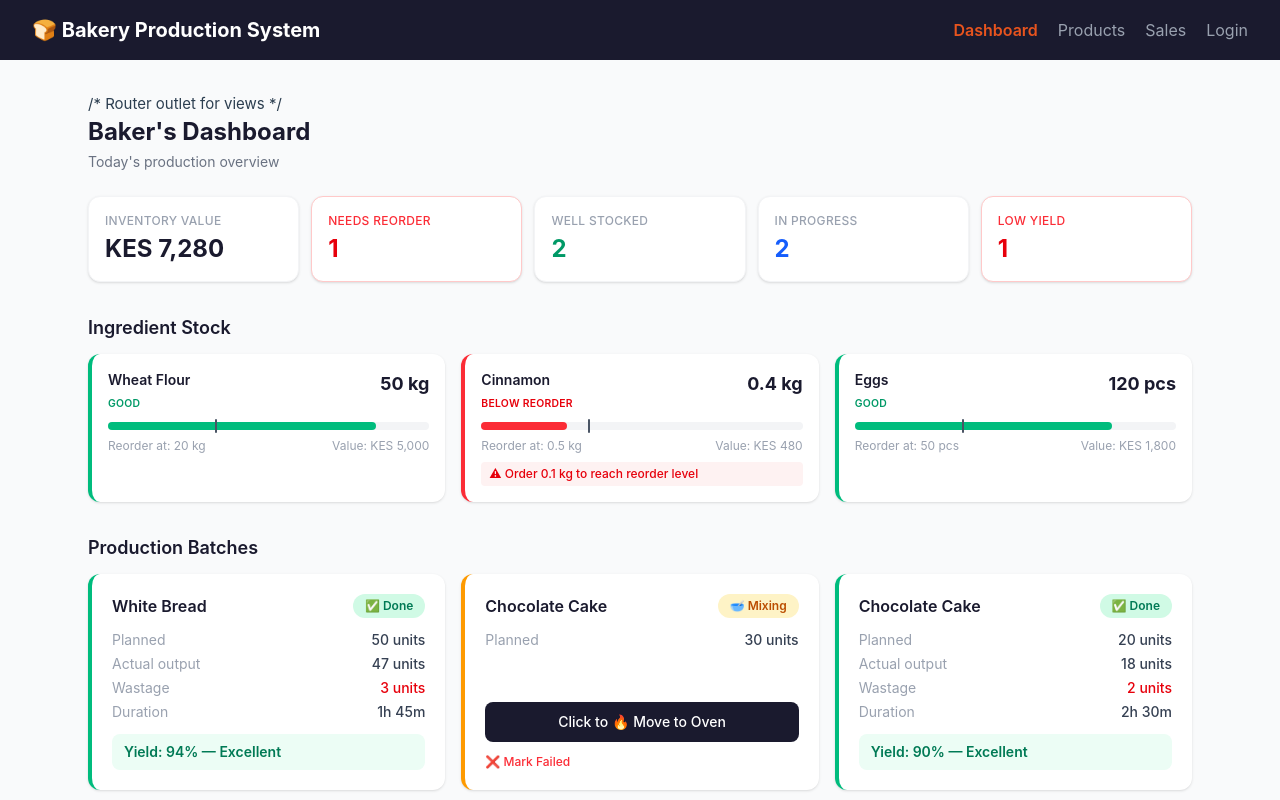
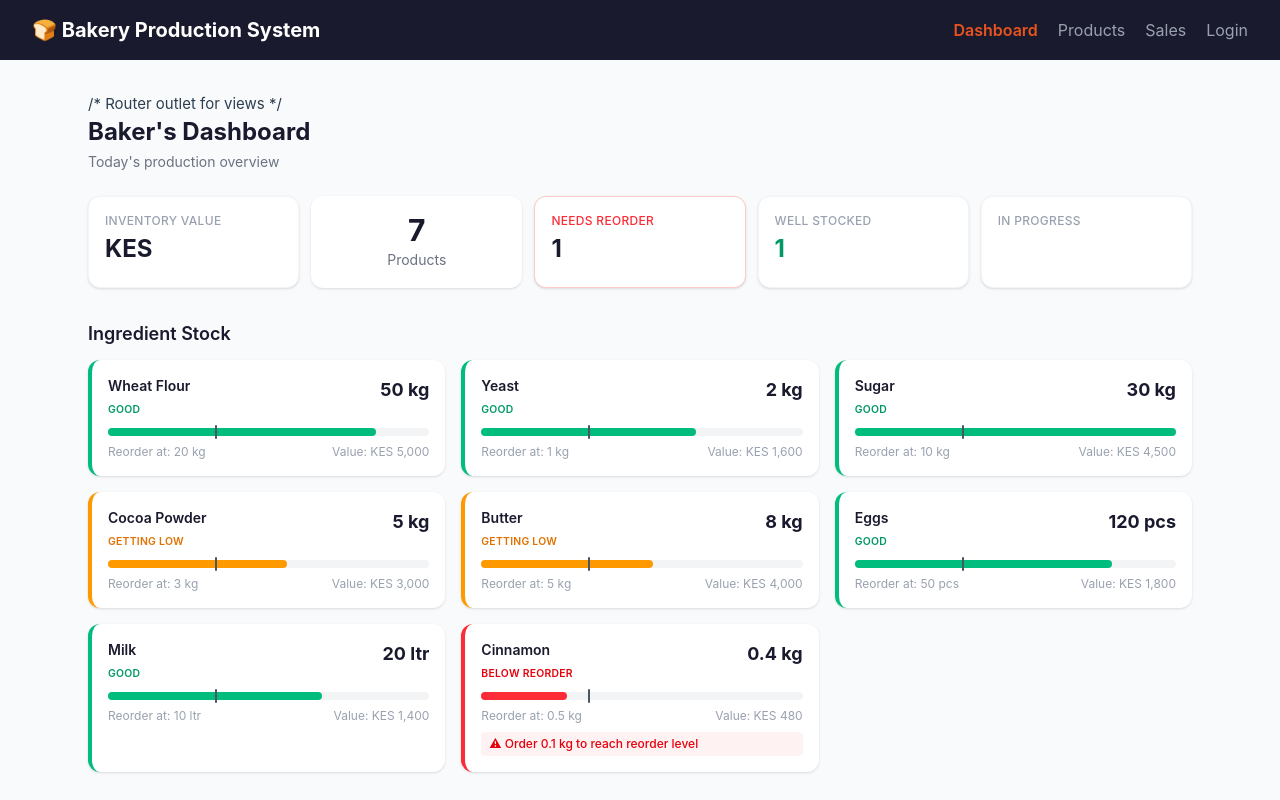
Before and after one commit to CleoCTech/bakery-production-system-demo, a Vue app in the folder frontend/: page / in a window 1280 px wide. Shown: the top 800 px of the page. Built offline with nearby package versions, Linux system fonts and the light colour scheme.

Commit message:
added more pinia store, refactored Dashboard --though commented some code, salesStore.js needs tp be defined

```diff
--- /dev/null
+++ b/frontend/src/stores/batchStore.js
@@ -0,0 +1,67 @@
+import { defineStore } from 'pinia'
+import { ref, computed } from 'vue'
+
+import { useIngredientStore } from './ingredientStore'
+
+export const useBatchStore = defineStore('batch', () => {
+
+    //opening(instantiation) and then later assemble of imported car
+    const ingredientStore = useIngredientStore()
+
+    // STATE: matches PRODUCTION_BATCHES table from ERD
+    const batches = ref([
+        {
+        id: 1, product_name: 'White Bread', product_id: 1,
+        planned_quantity: 50, actual_quantity: 47, wastage_quantity: 3,
+        status: 'done', started_at: '2026-05-20T06:00:00', completed_at: '2026-05-20T08:30:00'
+        },
+        {
+        id: 2, product_name: 'Mandazi', product_id: 4,
+        planned_quantity: 100, actual_quantity: null, wastage_quantity: 0,
+        status: 'mixing', started_at: '2026-05-20T09:00:00', completed_at: null
+        },
+        {
+        id: 3, product_name: 'Cinnamon Roll', product_id: 3,
+        planned_quantity: 30, actual_quantity: null, wastage_quantity: 0,
+        status: 'planned', started_at: null, completed_at: null
+        },
+    ])
+
+      // GETTERS
+    const totalBatches = computed(() => batches.value.length)
+    const doneBatches = computed(() => batches.value.filter(b => b.status === 'done').length)
+    const inProgressBatches = computed(() =>
+        batches.value.filter(b => ['mixing', 'baking', 'cooling'].includes(b.status)).length
+    )
+
+    function advanceBatch(batchId) {
+        const batch = batches.value.find(b => b.id === batchId)
+        if (!batch) return
+
+        // If entering 'mixing', deduct stock (simplified)
+        if (newStatus === 'mixing') {
+            const ingredientStore = useIngredientStore()
+            try {
+                // Simplified: deduct 0.5kg flour per unit for White Bread
+                // In reality, this reads from RECIPE_ITEMS (the BOM)
+                ingredientStore.deductStock(1, batch.planned_quantity * 0.5) // flour
+                batch.started_at = new Date().toISOString()
+            } catch (err) {
+                alert(err.message)
+                return // Don't advance if stock insufficient
+            }
+        }
+
+        batch.status = newStatus
+
+        if (newStatus === 'done') {
+            batch.completed_at = new Date().toISOString()
+        }
+    }
+
+    return {
+        batches, totalBatches, doneBatches, inProgressBatches,
+        advanceBatch,
+    }
+
+})
--- /dev/null
+++ b/frontend/src/stores/ingredientStore.js
@@ -0,0 +1,60 @@
+import { defineStore } from 'pinia'
+import { ref, computed } from 'vue'
+
+//export the car
+export const useIngredientStore = defineStore('ingredient', () => {
+
+    // ==================== STATE ====================
+    // Same data shape as INGREDIENTS table from the ERD
+    // fetchIngredients() will replace this hardcoded data in Week 6
+    const ingredients = ref([
+        { id: 1, name: 'Wheat Flour', current_stock: 50, reorder_level: 20, unit: 'kg', cost_per_unit: 100 },
+        { id: 2, name: 'Yeast', current_stock: 2, reorder_level: 1, unit: 'kg', cost_per_unit: 800 },
+        { id: 3, name: 'Sugar', current_stock: 30, reorder_level: 10, unit: 'kg', cost_per_unit: 150 },
+        { id: 4, name: 'Cocoa Powder', current_stock: 5, reorder_level: 3, unit: 'kg', cost_per_unit: 600 },
+        { id: 5, name: 'Butter', current_stock: 8, reorder_level: 5, unit: 'kg', cost_per_unit: 500 },
+        { id: 6, name: 'Eggs', current_stock: 120, reorder_level: 50, unit: 'pcs', cost_per_unit: 15 },
+        { id: 7, name: 'Milk', current_stock: 20, reorder_level: 10, unit: 'ltr', cost_per_unit: 70 },
+        { id: 8, name: 'Cinnamon', current_stock: 0.4, reorder_level: 0.5, unit: 'kg', cost_per_unit: 1200 },
+    ])
+
+    const isLoading = ref(false)
+    const error = ref(null)
+
+    // ==================== GETTERS ====================
+    const lowStockItems = computed(() =>
+        ingredients.value.filter(i => i.current_stock < i.reorder_level)
+    )
+
+    const lowStockCount = computed(() => lowStockItems.value.length)
+
+    const totalStockValue = computed(() =>
+        ingredients.value.reduce((sum, i) => sum + (i.current_stock * i.cost_per_unit), 0)
+    )
+
+    // reorder level
+    // //true/false: is any ingredient below reorder level - rerun?
+
+    // const needsReorder = computed(() => lowStockItems.value.length > 0)
+
+    function deductStock(ingredientId, qty) {
+        const ingredient = ingredients.value.find(i => i.id === ingredientId)
+        if (ingredient) {
+            if (ingredient.current_stock < qty) {
+                throw new Error(`Insufficient stock: ${ingredient.name} has ${ingredient.current_stock}${ingredient.unit}, needs ${qty}`)
+            }
+            ingredient.current_stock -= qty
+            // Week 6: this happens inside DB::transaction() on the server
+            // The server also creates a STOCK_MOVEMENTS record
+        }
+    }
+
+    function addStock(ingredientId, qty) {
+        const ingredient = ingredients.value.find(i => i.id === ingredientId)
+        if (ingredient) {
+        ingredient.current_stock += qty
+        }
+    }
+
+    return { ingredients, isLoading, error, lowStockItems, lowStockCount, totalStockValue, deductStock, addStock }
+})
--- a/frontend/src/views/DashboardView.vue
+++ b/frontend/src/views/DashboardView.vue
@@ -2,153 +2,18 @@
 import { ref, computed } from 'vue'
 import StockIndicator from '../components/StockIndicator.vue'
 import BatchCard from '../components/BatchCard.vue'
+import { useIngredientStore } from '../stores/ingredientStore'
+import { useBatchStore } from '../stores/batchStore'
+import { useProductStore } from '../stores/productStore'
 
-const ingredients = ref([
-  { id: 1, name: 'Wheat Flour', current_stock: 50, reorder_level: 20, unit: 'kg', cost_per_unit: 100 },
-  { id: 2, name: 'Cinnamon', current_stock: 0.4, reorder_level: 0.5, unit: 'kg', cost_per_unit: 1200 },
-  { id: 3, name: 'Eggs', current_stock: 120, reorder_level: 50, unit: 'pcs', cost_per_unit: 15 },
-])
 
-// SAMPLE DATA: PRODUCTION_BATCHES
+const ingredientStore = useIngredientStore()
+const batchStore = useBatchStore()
+const productStore = useProductStore()
 
-// GET /api/production-batches response includes product_name from JOIN with PRODUCTS:
 
-const batches = ref([
-  {
-    id: 1,
-    product_name: 'White Bread',
-    product_id: 1,
-    planned_quantity: 50,
-    actual_quantity: 47,
-    wastage_quantity: 3,
-    status: 'done',
-    started_at: '2026-05-20 06:30',
-    completed_at: '2026-05-20 08:15'
-  },
-  {
-    id: 2,
-    product_name: 'Chocolate Cake',
-    product_id: 2,
-    planned_quantity: 30,
-    actual_quantity: null,
-    wastage_quantity: null,
-    status: 'mixing',
-    started_at: '2026-05-30 07:00',
-    completed_at: null
-  },
-  {
-    id: 3,
-    product_name: 'Chocolate Cake',
-    product_id: 2,
-    planned_quantity: 20,
-    actual_quantity: 18,
-    wastage_quantity: 2,
-    status: 'done',
-    started_at: '2026-05-21 06:30',
-    completed_at: '2026-05-21 09:00'
-  },
-  {
-    id: 4,
-    product_name: 'Cinnamon Roll',
-    product_id: 5,
-    planned_quantity: 30,
-    actual_quantity: null,
-    wastage_quantity: 0,
-    status: 'planned',
-    started_at: null,
-    completed_at: null
-  },
-  {
-    id: 5,
-    product_name: 'White Bread',
-    product_id: 1,
-    planned_quantity: 50,
-    actual_quantity: 35,
-    wastage_quantity: 15,
-    status: 'done',
-    started_at: '2026-05-21 05:00',
-    completed_at: '2026-05-21 07:00'
-  },
-  {
-    id: 6,
-    product_name: 'Meat Pie',
-    product_id: 6,
-    planned_quantity: 40,
-    actual_quantity: null,
-    wastage_quantity: 0,
-    status: 'baking',
-    started_at: '2026-05-21 10:00',
-    completed_at: null
-  },
-])
 
-const totalValue = computed(() =>
-  ingredients.value.reduce((sum, i) => sum + i.current_stock * i.cost_per_unit, 0)
-)
-const needsReorder = computed(() =>
-  ingredients.value.filter(i => i.current_stock < i.reorder_level).length
-)
-const wellStocked = computed(() =>
-  ingredients.value.filter(i => i.current_stock >= i.reorder_level).length
-)
-// Batches actively being worked (not planned / done / failed)
-const inProgress = computed(() =>
-  batches.value.filter(b => ['mixing', 'baking', 'cooling'].includes(b.status)).length
-)
-// Completed batches that yielded under 80% of plan
-const lowYield = computed(() =>
-  batches.value.filter(b => {
-    if (!b.actual_quantity || !b.planned_quantity) return false
-    return (b.actual_quantity / b.planned_quantity) * 100 < 80
-  }).length
-)
 
-// --- Completion panel state (Task 3) ---
-const completingBatchId = ref(null)
-const completionForm = ref({ actual: null, wastage: 0 })
-const completingBatch = computed(() =>
-  batches.value.find(b => b.id === completingBatchId.value) || null
-)
-
-function formatNow() {
-  const now = new Date()
-  const pad = n => String(n).padStart(2, '0')
-  return `${now.getFullYear()}-${pad(now.getMonth() + 1)}-${pad(now.getDate())} ${pad(now.getHours())}:${pad(now.getMinutes())}`
-}
-
-function advanceBatch(batchId, newStatus) {
-  const batch = batches.value.find(b => b.id === batchId)
-  if (!batch) return
-
-  // Marking a cooling batch done opens the completion panel instead of
-  // finishing immediately — the baker records actual output + wastage there.
-  if (newStatus === 'done') {
-    completingBatchId.value = batchId
-    completionForm.value = {
-      actual: batch.actual_quantity ?? batch.planned_quantity,
-      wastage: batch.wastage_quantity ?? 0
-    }
-    return
-  }
-
-  batch.status = newStatus
-  // await axios.post(`/api/production-batches/${batchId}/advance`, { status: newStatus })
-  // this triggers DB::transaction() - stock deduction - cost recording
-}
-
-function confirmCompletion() {
-  const batch = completingBatch.value
-  if (!batch) return
-  batch.actual_quantity = completionForm.value.actual
-  batch.wastage_quantity = completionForm.value.wastage
-  batch.status = 'done'
-  batch.completed_at = formatNow()
-  completingBatchId.value = null
-}
-
-function cancelCompletion() {
-  completingBatchId.value = null
-}
 </script>
 
 <template>
@@ -163,30 +28,37 @@ function cancelCompletion() {
     <div class="grid grid-cols-2 sm:grid-cols-3 lg:grid-cols-5 gap-3 mb-8">
       <div class="bg-white rounded-xl p-4 shadow-sm border border-gray-100">
         <p class="text-xs font-medium uppercase tracking-wide text-gray-400">Inventory Value</p>
-        <p class="text-2xl font-bold text-[#1A1A2E] mt-1">KES {{ totalValue.toLocaleString() }}</p>
+        <p class="text-2xl font-bold text-[#1A1A2E] mt-1">KES {{ ingredientStore.totalValue }}</p>
       </div>
+     <div class="bg-white rounded-xl p-4 shadow-sm text-center">
+        <span class="block text-3xl font-bold text-[#1A1A2E]">{{ productStore.productCount }}</span>
+        <span class="text-sm text-gray-500">Products</span>
+      </div>
+
       <div
         class="bg-white rounded-xl p-4 shadow-sm border"
-        :class="needsReorder > 0 ? 'border-red-200 bg-red-50' : 'border-gray-100'"
+        :class="ingredientStore.lowStockCount > 0 ? 'border-red-200 bg-red-50' : 'border-gray-100'"
       >
         <p class="text-xs font-medium uppercase tracking-wide"
-           :class="needsReorder > 0 ? 'text-red-500' : 'text-gray-400'">
+           :class="ingredientStore.lowStockCount > 0 ? 'text-red-500' : 'text-gray-400'">
           Needs Reorder
         </p>
         <p class="text-2xl font-bold mt-1"
            :class="needsReorder > 0 ? 'text-red-600' : 'text-[#1A1A2E]'">
-          {{ needsReorder }}
+          {{ ingredientStore.lowStockCount }}
         </p>
       </div>
+
+
       <div class="bg-white rounded-xl p-4 shadow-sm border border-gray-100">
         <p class="text-xs font-medium uppercase tracking-wide text-gray-400">Well Stocked</p>
-        <p class="text-2xl font-bold text-emerald-600 mt-1">{{ wellStocked }}</p>
+        <p class="text-2xl font-bold text-emerald-600 mt-1">{{ ingredientStore.lowStockCount }}</p>
       </div>
       <div class="bg-white rounded-xl p-4 shadow-sm border border-gray-100">
         <p class="text-xs font-medium uppercase tracking-wide text-gray-400">In Progress</p>
-        <p class="text-2xl font-bold text-blue-600 mt-1">{{ inProgress }}</p>
+        <p class="text-2xl font-bold text-blue-600 mt-1">{{ batchStore.inProgressCount }}</p>
       </div>
-      <div
+      <!-- <div
         class="bg-white rounded-xl p-4 shadow-sm border col-span-2 sm:col-span-1"
         :class="lowYield > 0 ? 'border-red-200 bg-red-50' : 'border-gray-100'"
       >
@@ -198,14 +70,14 @@ function cancelCompletion() {
            :class="lowYield > 0 ? 'text-red-600' : 'text-[#1A1A2E]'">
           {{ lowYield }}
         </p>
-      </div>
+      </div> -->
     </div>
 
     <!-- Ingredient stock -->
     <h2 class="text-lg font-semibold text-[#1A1A2E] mb-3">Ingredient Stock</h2>
     <div class="grid grid-cols-1 md:grid-cols-2 lg:grid-cols-3 gap-4">
       <StockIndicator
-        v-for="ing in ingredients"
+        v-for="ing in ingredientStore.ingredients"
         :key="ing.id"
         :name="ing.name"
         :current="ing.current_stock"
@@ -219,15 +91,15 @@ function cancelCompletion() {
     <h2 class="text-lg font-semibold text-[#1A1A2E] mt-8 mb-3">Production Batches</h2>
     <div class="grid grid-cols-1 md:grid-cols-2 lg:grid-cols-3 gap-4">
       <BatchCard
-        v-for="batch in batches"
+        v-for="batch in batchStore.batches"
         :key="batch.id"
         :batch="batch"
-        @advance-batch="advanceBatch"
+        @advance-batch="batchStore.advanceBatch"
       />
     </div>
 
     <!-- Completion panel (Task 3) -->
-    <div v-if="completingBatch"
+    <!-- <div v-if="completingBatch"
          class="mt-4 bg-white rounded-xl p-5 shadow-sm border border-blue-200">
       <h3 class="text-base font-semibold text-[#1A1A2E]">
         Complete batch — {{ completingBatch.product_name }}
@@ -276,6 +148,6 @@ function cancelCompletion() {
           Cancel
         </button>
       </div>
-    </div>
+    </div> -->
   </div>
 </template>
```
Also changed, not shown: frontend/src/stores/salesStore.js (added).
